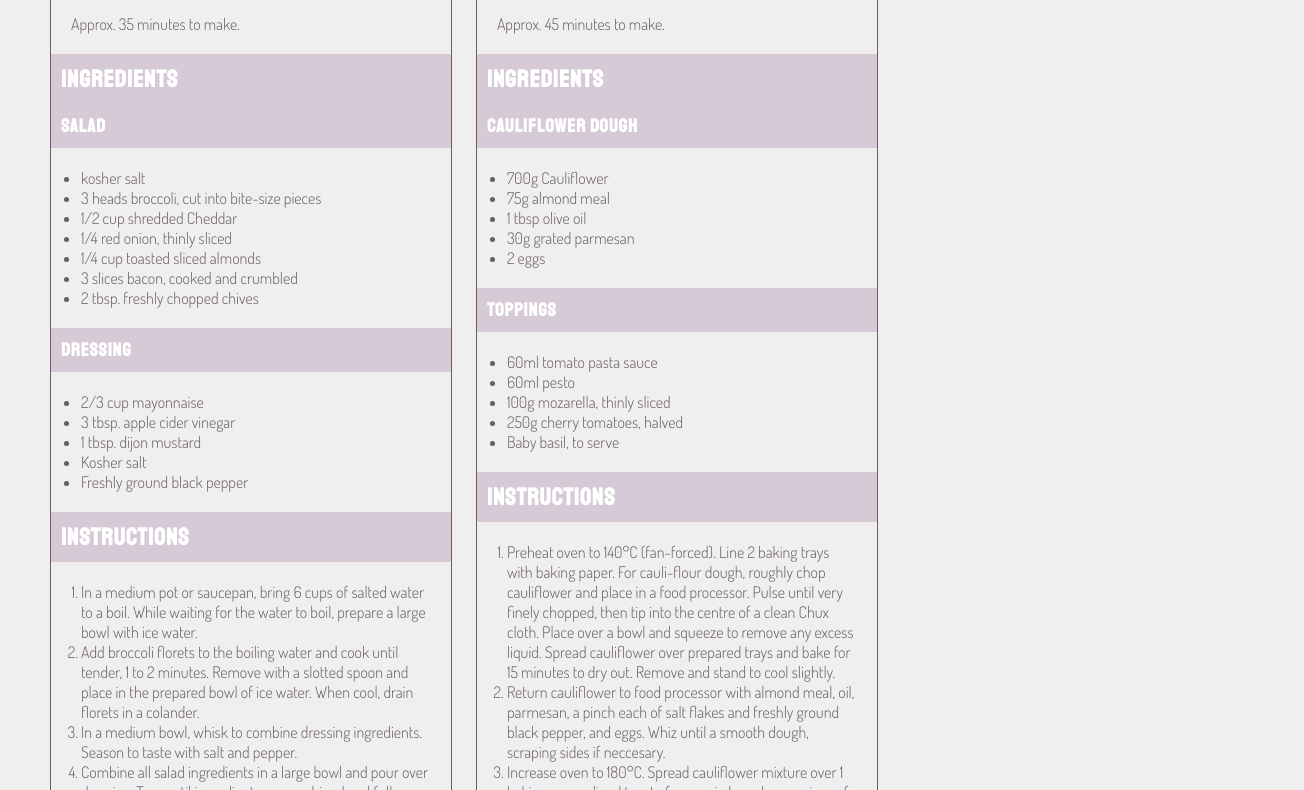
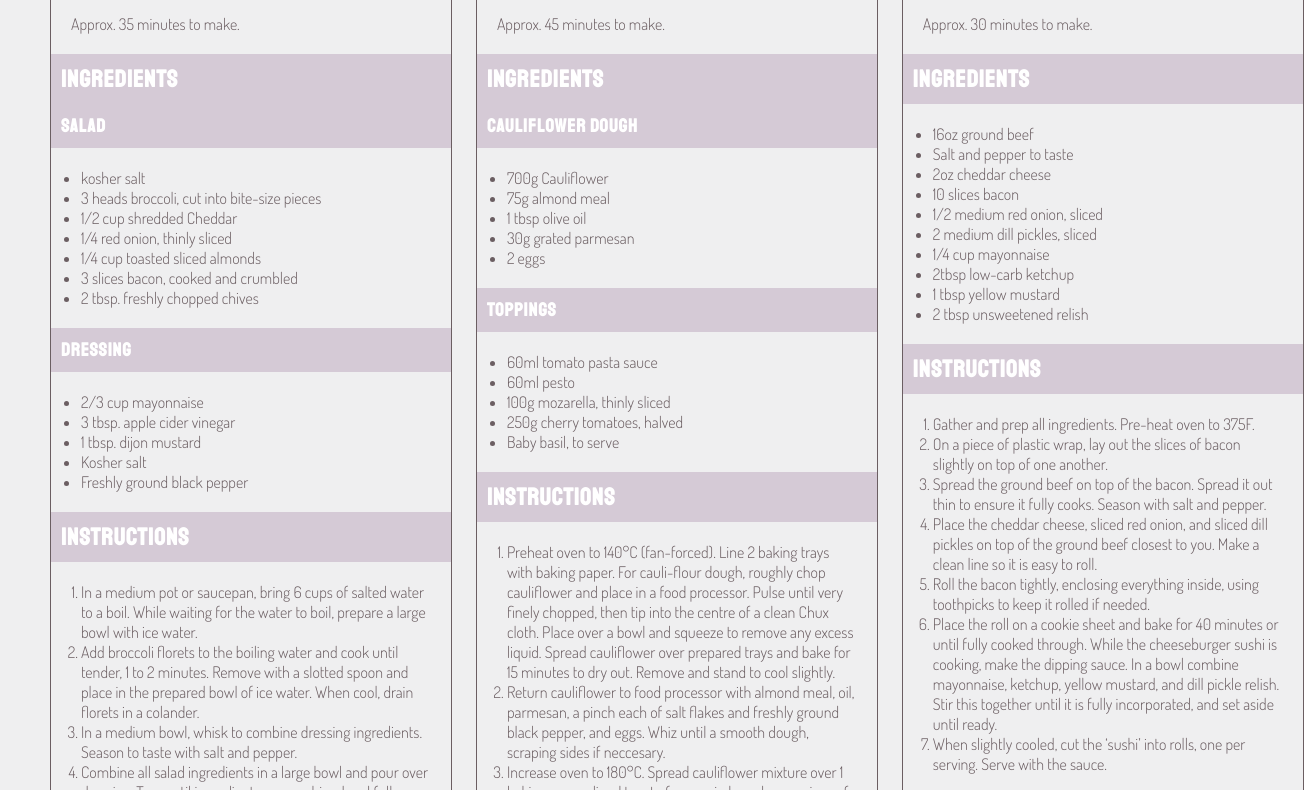
Before and after one commit to biancapower/keto-recipes-site, a plain HTML site: page meals.html in a window 1280 px wide. Shown: the part 175-965 px from the top of the page, 1304 px wide, since content can reach past the window. Drawn offline with Linux system fonts and the light colour scheme.

Commit message:
finished content for meals page

```diff
--- a/meals.html
+++ b/meals.html
@@ -78,6 +78,36 @@
            <li>Meanwhile, toss tomatoes and remaining pesto in a bowl. Season with pepper. Remove pizza from oven and top with pesto tomato and basil. Scatter over extra parmesan to serve.</li>
        </ol>
    </div>
+   <div class="recipe recipe-c">
+       <h1>Cheeseburger Sushi</h1>
+       <p>Approx. 30 minutes to make.</p>
+       <h2>Ingredients</h2>
+       <ul>
+           <li>16oz ground beef</li>
+           <li>Salt and pepper to taste</li>
+           <li>2oz cheddar cheese</li>
+           <li>10 slices bacon</li>
+           <li>1/2 medium red onion, sliced</li>
+           <li>2 medium dill pickles, sliced</li>
+           <li>1/4 cup mayonnaise</li>
+           <li>2tbsp low-carb ketchup</li>
+           <li>1 tbsp yellow mustard</li>
+           <li>2 tbsp unsweetened relish</li>
+        </ul>
+        <h2>Instructions</h2>
+           <ol>
+               <li>Gather and prep all ingredients. Pre-heat oven to 375F.</li>
+               <li>On a piece of plastic wrap, lay out the slices of bacon slightly on top of one another.</li>
+               <li>Spread the ground beef on top of the bacon. Spread it out thin to ensure it fully cooks. Season with salt and pepper.</li>
+               <li>Place the cheddar cheese, sliced red onion, and sliced dill pickles on top of the ground beef closest to you. Make a clean line so it is easy to roll.</li>
+               <li>Roll the bacon tightly, enclosing everything inside, using toothpicks to keep it rolled if needed.</li>
+               <li>Place the roll on a cookie sheet and bake for 40 minutes or until fully cooked through. While the cheeseburger sushi is cooking, make the dipping sauce. In a bowl combine mayonnaise, ketchup, yellow mustard, and dill pickle relish. Stir this together until it is fully incorporated, and set aside until ready.
+
+            </li>
+               <li>When slightly cooled, cut the ‘sushi’ into rolls, one per serving. Serve with the sauce.</li>
+           </ol>
+
+   </div>
    </div>
 
 
```
